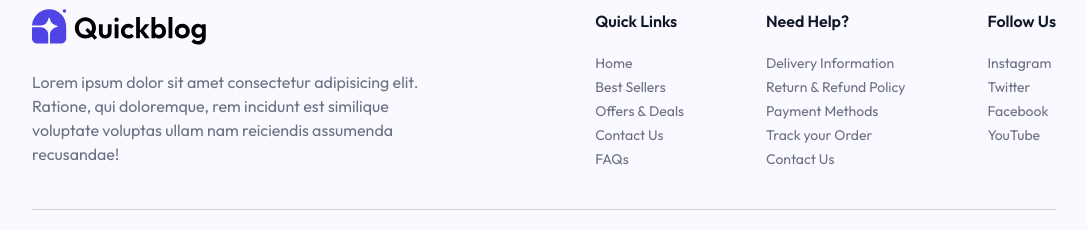
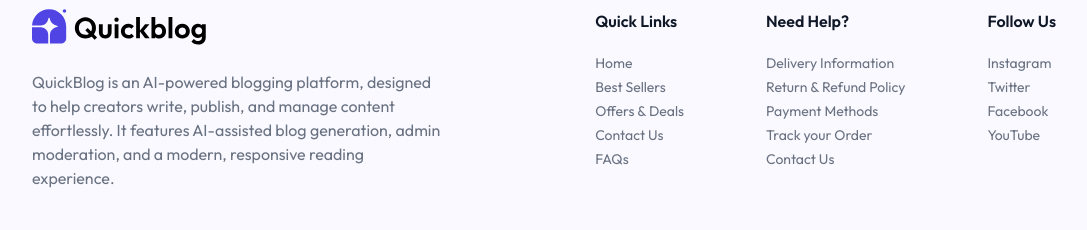
Before and after one commit to laxman-goud/ai-blog-platform, a React (Vite) app in the folder client/: page / in a window 1280 px wide. Shown: the part 1095-1325 px from the top of the page, without its empty margins (96-1183 px from the left). Built offline with nearby package versions, Linux system fonts and the light colour scheme; no server answers.

Commit message:
docs(client): update footer description to reflect platform features

```diff
--- a/client/src/components/Footer.jsx
+++ b/client/src/components/Footer.jsx
@@ -16,11 +16,12 @@ const Footer = () => {
                 <div>
                     <img src={assets.logo} alt="logo" className='w-32 sm:w-44' />
                     <p className='max-w-102.5 mt-6'>
-                        Lorem ipsum dolor sit amet consectetur adipisicing elit.
-                        Ratione, qui doloremque, rem incidunt est similique
-                        voluptate voluptas ullam nam reiciendis assumenda
-                        recusandae!
+                        QuickBlog is an AI-powered blogging platform,
+                        designed to help creators write, publish, and manage content effortlessly.
+                        It features AI-assisted blog generation, admin moderation, and a modern,
+                        responsive reading experience.
                     </p>
+
                 </div>
 
                 {/* Footer links */}
```
